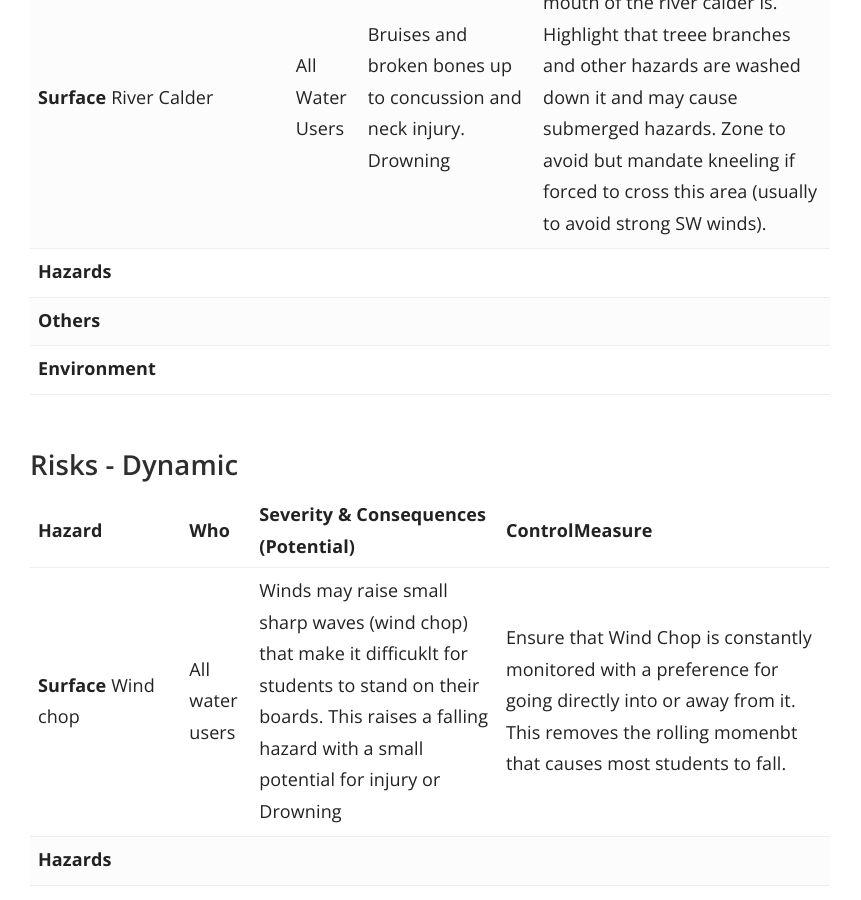
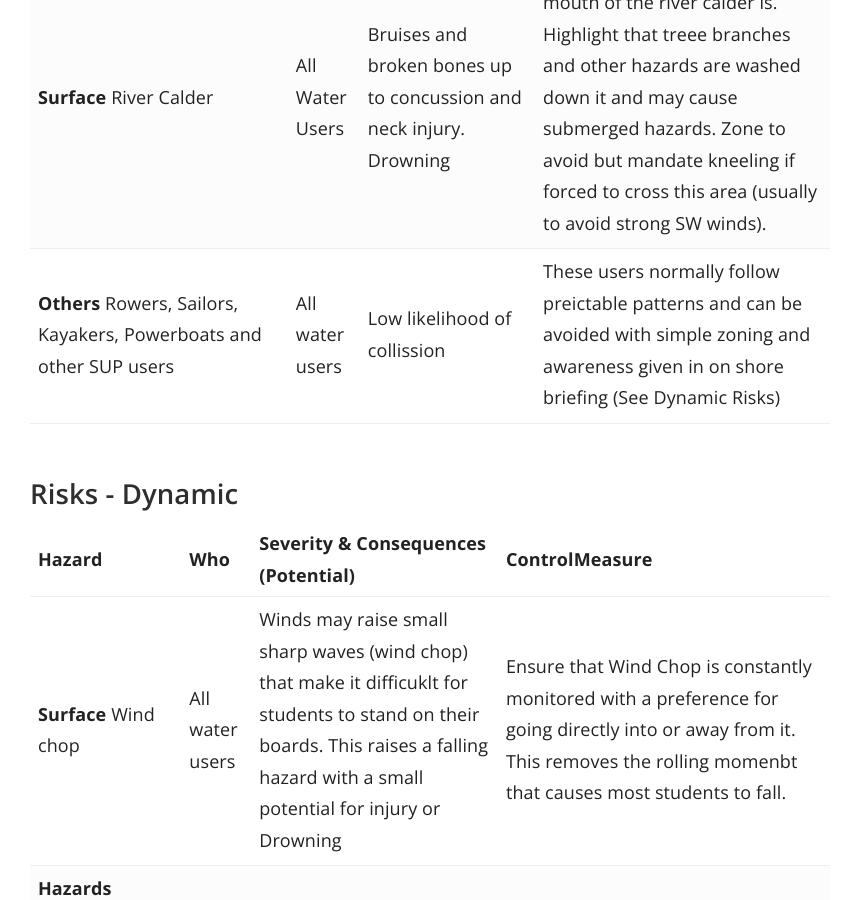
Before and after one commit to numbat70/clyde, a Jekyll site: the page built from _docs/Content/20-SUP_RISK.md, in a window 1280 px wide and 900 px high, scrolled down 2752 px. Shown: the whole window, without its empty margins (360-1221 px from the left). Built offline with Jekyll 4.4.1, drawn with Linux system fonts in a browser that asks for light colours.

Commit message:
Update 20-SUP_RISK.md
mk

```diff
--- a/_docs/Content/20-SUP_RISK.md
+++ b/_docs/Content/20-SUP_RISK.md
@@ -38,10 +38,7 @@ Hazard | Who | Severity & Consequences (Potential) | ControlMeasure
 **Surface** Wooden loch siding  | All |  Bruises and broken bones up to concussion and neck injury   |  Educate around how VERY slippy the wood is along the lochside path at the car park. Mandate kneeling within two board lengths of the lochside
 **Surface** Submerged lochside path | All Water Users |  Bruises and broken bones up to concussion and neck injury  |  Educate water users that the path is often submerged an d forms a submerged trip hazard. Mandate they are kneeling if within two board lengths of the **normal** lochside. Educate as to where this is if they are unfamiliar with the loch.
 **Surface** River Calder | All Water Users |  Bruises and broken bones up to concussion and neck injury. Drowning  |  Educate around how shallow the mouth of the river calder is. Highlight that treee branches and other hazards are washed down it and may cause submerged hazards. Zone to avoid but mandate kneeling if forced to cross this area (usually to avoid strong SW winds).
-**Hazards**  |  |  |
-**Others**  |  |  |
-**Environment**  |  |  |
-
+**Others** Rowers, Sailors, Kayakers, Powerboats and other SUP users | All water users | Low likelihood of collission |  These users normally follow preictable patterns and can be avoided with simple zoning and awareness given in on shore briefing (See Dynamic Risks)
 
 ## Risks - Dynamic
 
```
